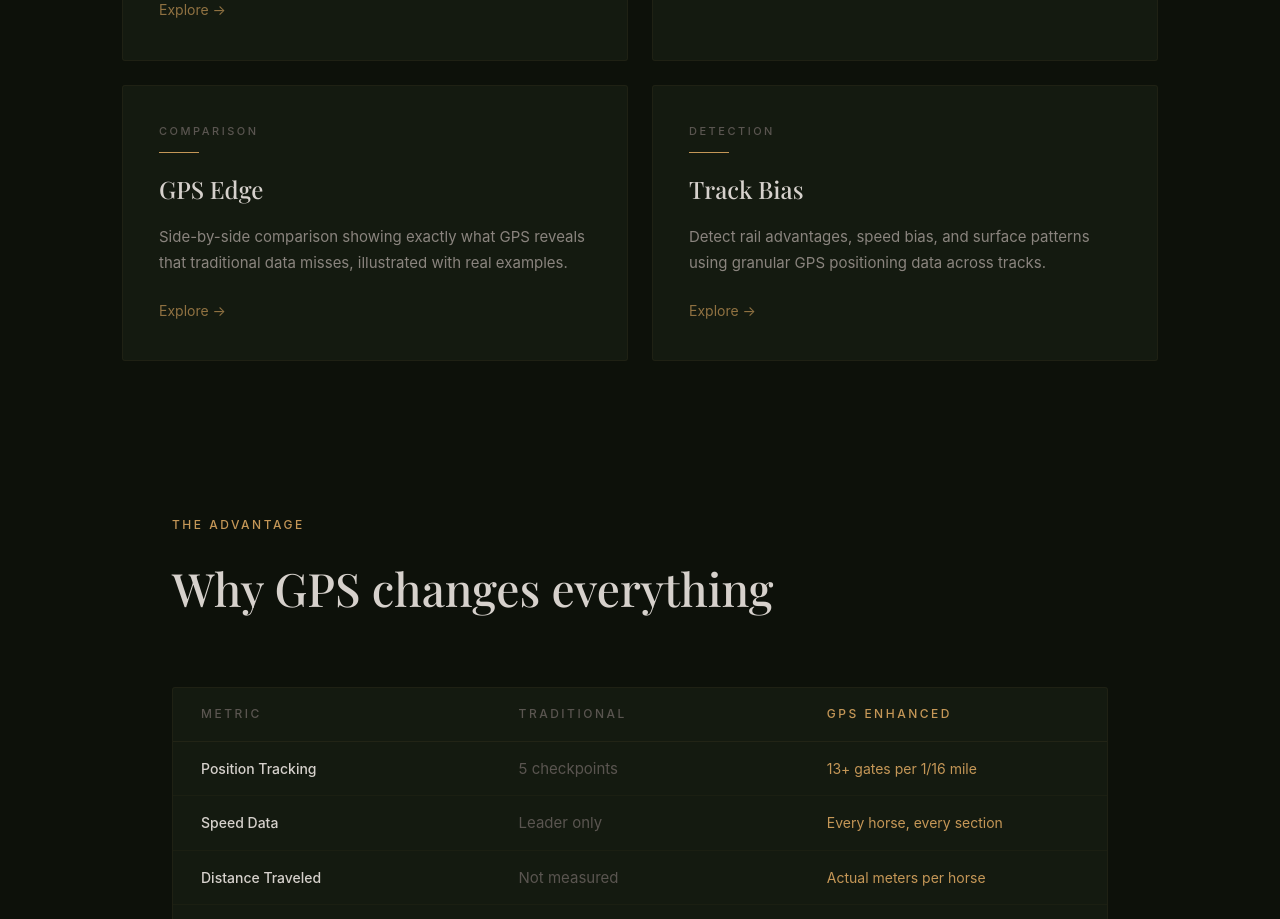
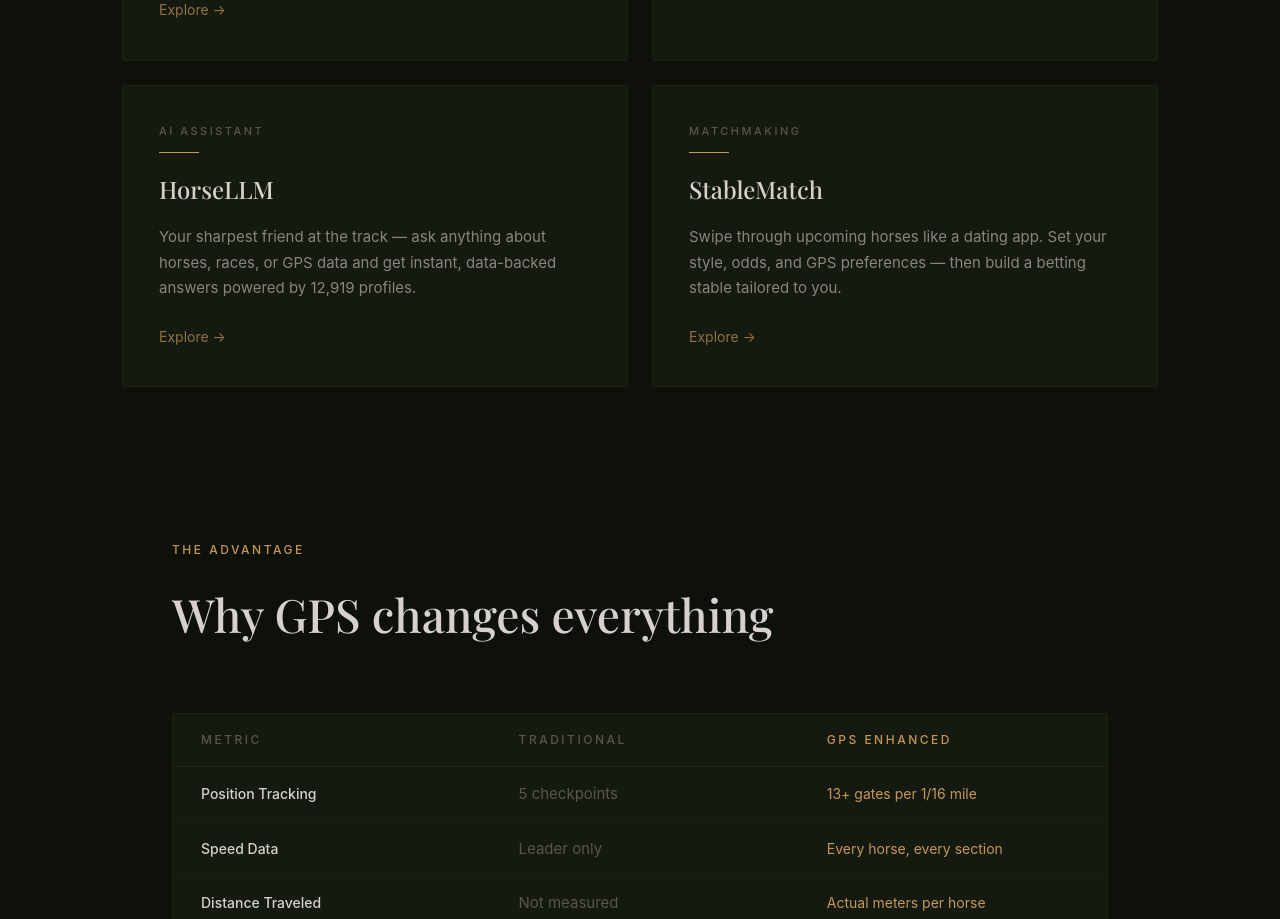
Before and after one commit to chbayah-sudo/equimetrics2026, a React (Vite) app: page / in a window 1280 px wide. Shown: the part 2080-2999 px from the top of the page. Built offline with nearby package versions, Linux system fonts and the light colour scheme.

Commit message:
Update homepage feature cards with HorseLLM and StableMatch
Replaced GPS Edge and Track Bias cards with HorseLLM and StableMatch,
with catchy descriptions for each.

Co-Authored-By: Claude Opus 4.6 (1M context) <noreply@anthropic.com>

```diff
--- a/src/pages/Home.jsx
+++ b/src/pages/Home.jsx
@@ -80,8 +80,8 @@ export default function Home() {
             { label: 'Analysis', title: 'Deep Dive', desc: 'Speed traces, stride patterns, and ground loss metrics. See what chart callers with binoculars physically cannot observe.', to: '/deep-dive' },
             { label: 'Profiling', title: 'Horse Profiles', desc: 'Running style classification, stride signatures, and performance radar charts built from each horse\'s GPS history.', to: '/horse-profiles' },
             { label: 'Prediction', title: 'Forecast', desc: 'AI-powered pace projections and value picks for upcoming races based on GPS-derived running styles and patterns.', to: '/forecast' },
-            { label: 'Comparison', title: 'GPS Edge', desc: 'Side-by-side comparison showing exactly what GPS reveals that traditional data misses, illustrated with real examples.', to: '/gps-edge' },
-            { label: 'Detection', title: 'Track Bias', desc: 'Detect rail advantages, speed bias, and surface patterns using granular GPS positioning data across tracks.', to: '/gps-edge' },
+            { label: 'AI Assistant', title: 'HorseLLM', desc: 'Your sharpest friend at the track — ask anything about horses, races, or GPS data and get instant, data-backed answers powered by 12,919 profiles.', to: '/horsellm' },
+            { label: 'Matchmaking', title: 'StableMatch', desc: 'Swipe through upcoming horses like a dating app. Set your style, odds, and GPS preferences — then build a betting stable tailored to you.', to: '/stable-match' },
           ].map((f, i) => (
             <motion.div key={f.title} {...fadeUp} transition={{ delay: i * 0.08, duration: 0.5 }}>
               <Link to={f.to} className="card" style={{ display: 'block', padding: 36, textDecoration: 'none', height: '100%' }}>
```
